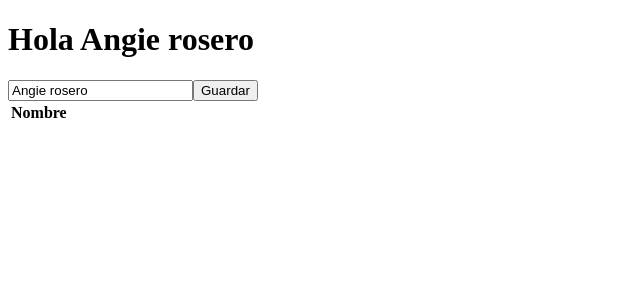
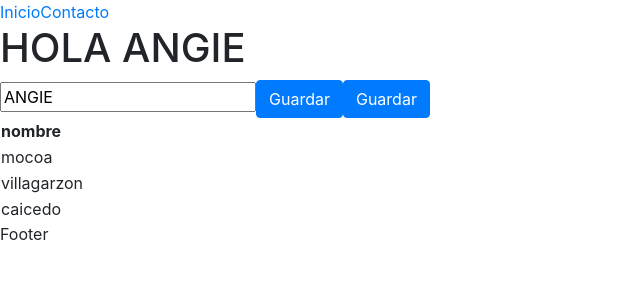
Before and after one commit to angierosero/aprendiendo-nuxt, a Nuxt app: page / in a window 1280 px wide. Shown: the top 300 px of the page, without its empty margins (0-640 px from the left). Built offline with nearby package versions, Linux system fonts and the light colour scheme.

Commit message:
componentes y layouts

```diff
--- /dev/null
+++ b/components/navbar.vue
@@ -0,0 +1,11 @@
+<template>
+  <div>
+    <a href="/">Inicio</a>
+    <a href="/contacto">Contacto</a>
+  </div>
+</template>
+<script>
+export default {
+
+};
+</script>
--- /dev/null
+++ b/layouts/default.vue
@@ -0,0 +1,13 @@
+<template>
+  <div>
+     <navbar />
+    <nuxt/>Footer
+  </div>
+</template>
+<script>
+import navbar from "../components/navbar";
+
+export default {
+  components: { navbar }
+};
+</script>
--- /dev/null
+++ b/nuxt.config.js
@@ -0,0 +1,5 @@
+export default{
+    modules: [
+        'bootstrap-vue/nuxt'
+    ]
+}
--- a/package.json
+++ b/package.json
@@ -9,6 +9,7 @@
   "author": "Jeyson Calvache",
   "license": "ISC",
   "dependencies": {
+    "bootstrap-vue": "^2.0.0-rc.15",
     "nuxt": "^2.4.5"
   }
 }
--- /dev/null
+++ b/pages/contacto.vue
@@ -0,0 +1,13 @@
+<template>
+  <div>
+
+    <h1>Desde contacto</h1>
+  </div>
+</template>
+<script>
+import navbar from "../components/navbar";
+
+export default {
+  components: { navbar }
+};
+</script>
--- a/pages/index.vue
+++ b/pages/index.vue
@@ -1,31 +1,41 @@
 <template>
   <div>
-    <h1>Hola {{msg}}</h1>
+
+    <h1>HOLA {{msg}}</h1>
     <input type="text" v-model="msg">
-    <button @click="guardar">Guardar</button>
+    <button @click="guardar" class="btn btn-primary">Guardar</button>
+    <b-button variant="primary">Guardar</b-button>
     <table>
-        <tr>
-            <th>Nombre</th>
-        </tr>
-        <tr v-for="{item, index} in municipio" :key="index">
-            <td> {{ item }}</td>
-        </tr>
+      <tr>
+        <th>nombre</th>
+      </tr>
+      <tr v-for="(item, index) in municipio" :key="index">
+          <td>
+              {{item}}
+          </td>
+      </tr>
     </table>
   </div>
 </template>
 <script>
+import navbar from '../components/navbar'
+
 export default {
+  components: {navbar},
   data() {
     return {
-      msg: "Angie rosero",
-      municipio: ['Mocoa','Villagarzon','puerto Asis']
+      msg: "ANGIE",
+      municipio: ["mocoa", "villagarzon", "caicedo"]
     };
   },
-  methods: {
+  methods:{
       guardar(){
-        this.municipio.push(this.msg)
-        this.msg=''
+         // alert("guardando....#)
+
+         this.municipio.push(this.msg)
+         this.msg=''
+
       }
   }
-};
+}
 </script>
```
